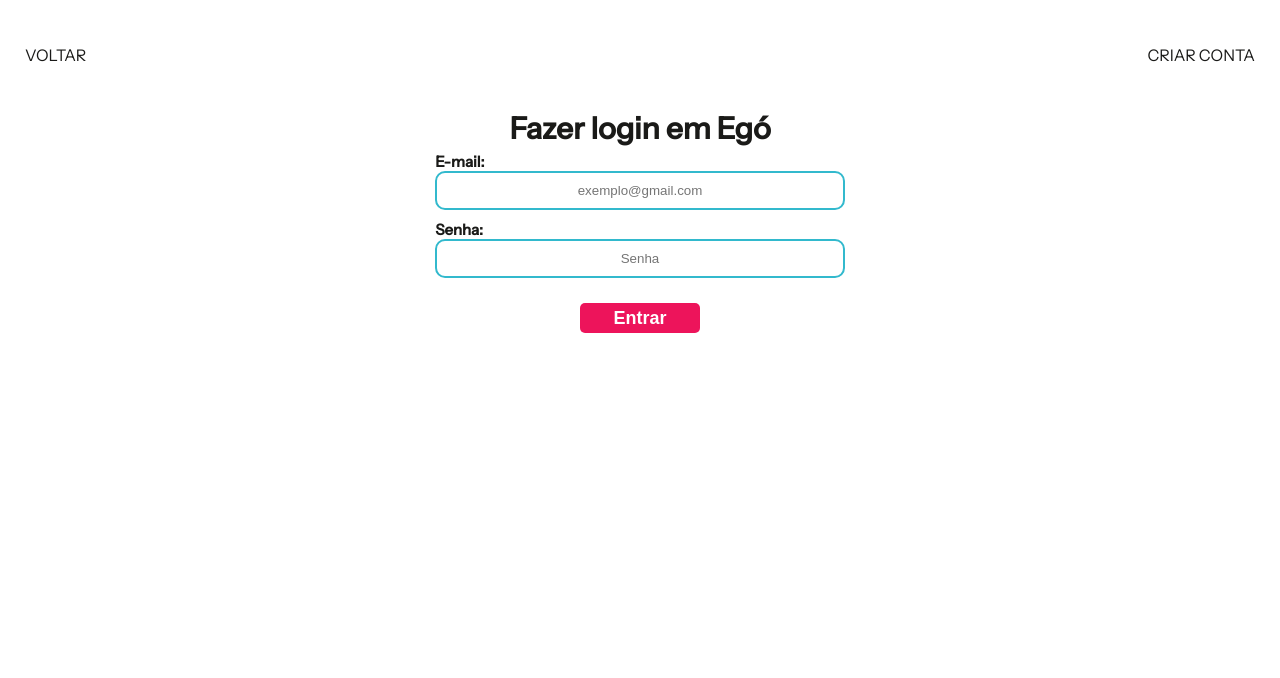
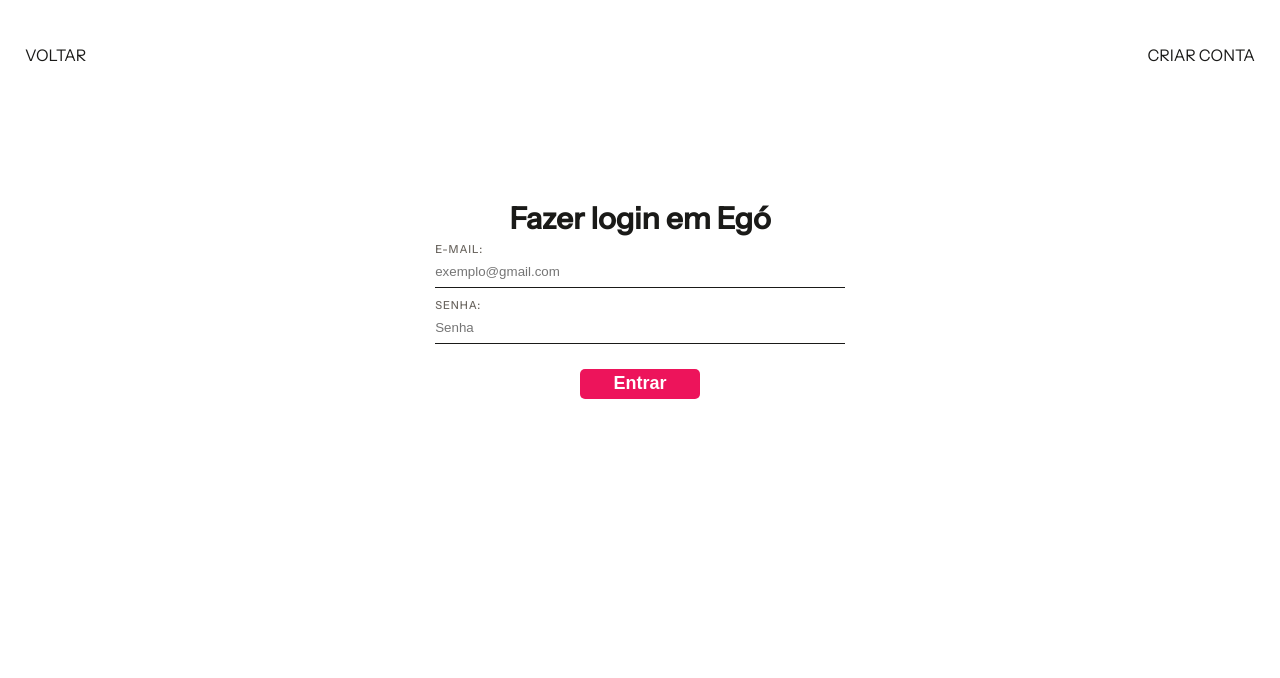
Before and after one commit to danielrocha28/eg-, a website: page public/login.html in a window 1280 px wide. Drawn offline with Linux system fonts and the light colour scheme.

Commit message:
style addction of logo and change de input in email

```diff
--- a/public/css/estilo.css
+++ b/public/css/estilo.css
@@ -368,6 +368,7 @@ body {
   justify-content: center;
   align-items: center;
   height: 100%;
+  padding-top: 7%;
 }
 
 .card {
@@ -396,16 +397,24 @@ body {
   flex-direction: column;
 }
 
-.formulario span {
-  font-size: 15px;
-  font-weight: 800;
+.formulario span,
+.campo span {
+  font-size: 11px;
+  font-weight: 500;
+  letter-spacing: 0.08em;
+  text-transform: uppercase;
+  color: #6B6660;
 }
 
 .formulario input {
-  border: 2px solid #32b9cd;
-  text-align: center;
-  border-radius: 10px;
+  border: none;
+  border-bottom: 1.5px solid #1A1A18;
+  border-radius: 0;
   margin: 0;
+  outline: none;
+  text-align: left;
+  border-radius: 0px;
+  background: transparent;
 }
 
 .formulario select {
@@ -490,10 +499,18 @@ body {
 
 input {
   margin-bottom: 10px;
-  border: 2px solid #32b9cd;
-  padding: 10px;
-  text-align: center;
-  border-radius: 10px;
+  border: none;
+  border-bottom: 1.5px solid #1A1A18;
+  border-radius: 0;
+  padding: 8px 0;
+  text-align: left;
+  background: transparent;
+  outline: none;
+}
+
+
+input:focus {
+  border-bottom-color: #000;
 }
 
 .btn {
--- a/public/login.html
+++ b/public/login.html
@@ -16,8 +16,6 @@
 </head>
 
 <body>
-    <div class="login">
-
     <div class="login-buttons">
         <div class="voltar">
             <span>VOLTAR</span>
@@ -27,6 +25,8 @@
             <span>CRIAR CONTA</span>
         </div>
     </div>
+    <div class="login">
+
         <div class="alerta_erro">
             <div class="card_erro" id="cardErro">
                 <span id="mensagem_erro"></span>
```
Also changed, not shown: public/assets/imgs/logo-lado.png (added), public/assets/imgs/logo.png (added). Lines whose indentation alone changed are shown as unchanged.
